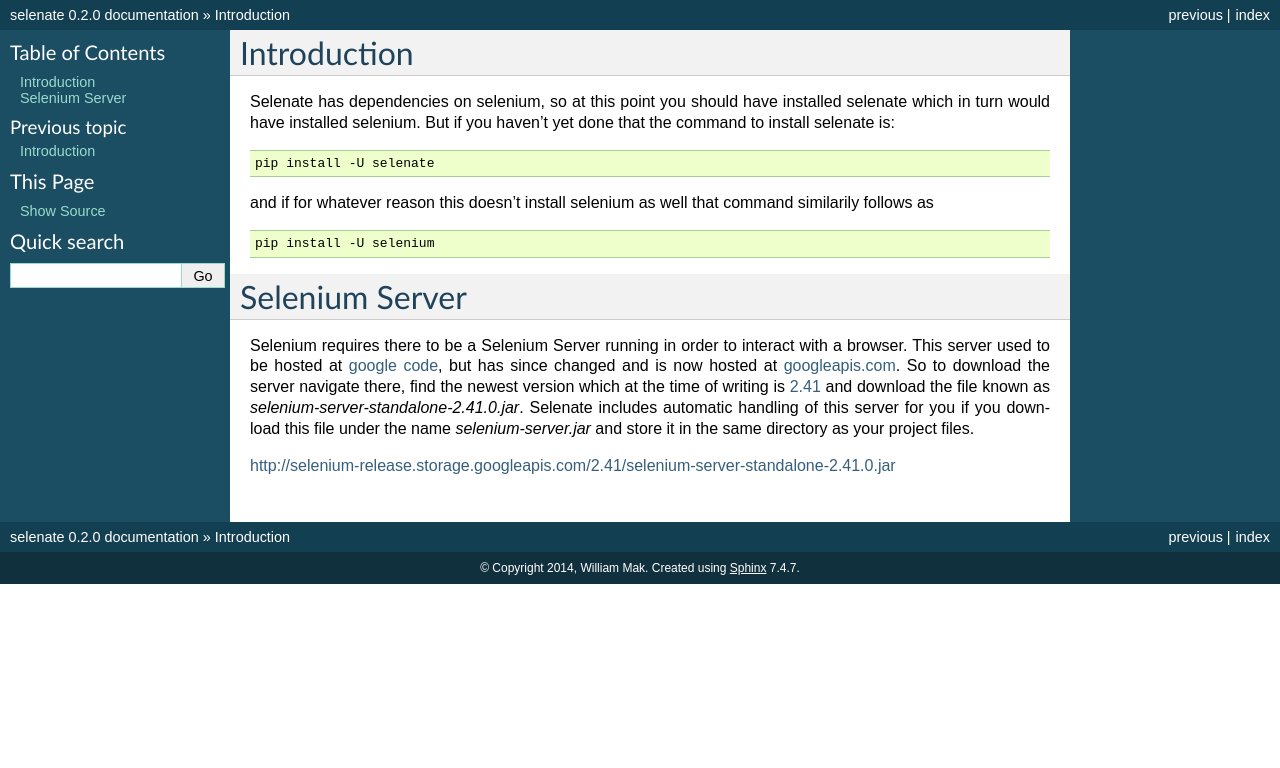
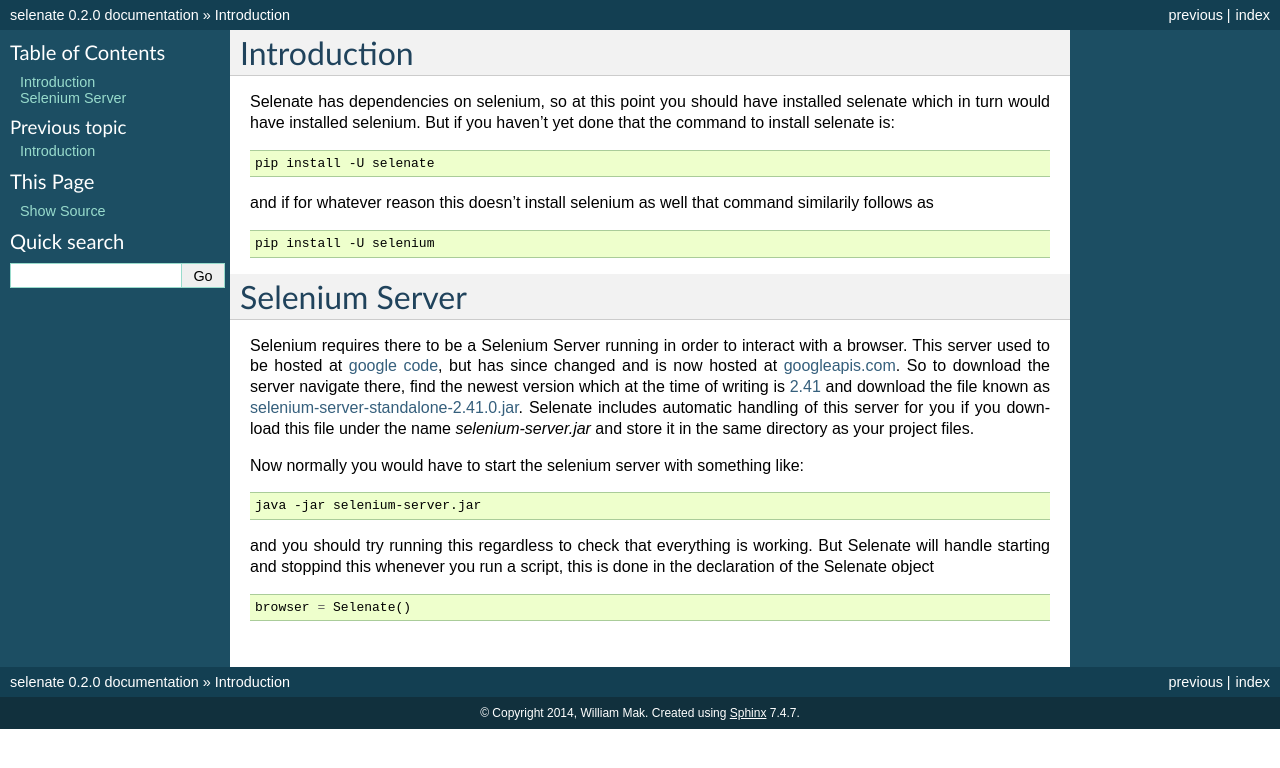
Before and after one commit to wmak/selenate, a Sphinx documentation site: the page built from docs/setup/intro.rst, in a window 1280 px wide. Shown: the top 768 px of the page. Built offline with Sphinx 7.4.7, drawn with Linux system fonts in a browser that asks for light colours.

Commit message:
working on documentation

```diff
--- a/docs/setup/intro.rst
+++ b/docs/setup/intro.rst
@@ -23,7 +23,7 @@
 with a browser. This server used to be hosted at `google code`_, but has since
 changed and is now hosted at `googleapis.com`_. So to download the server
 navigate there, find the newest version which at the time of writing is 2.41_
-and download the file known as `selenium-server-standalone-2.41.0.jar`. Selenate
+and download the file known as `selenium-server-standalone-2.41.0.jar`_. Selenate
 includes automatic handling of this server for you if you download this file
 under the name `selenium-server.jar` and store it in the same directory as your
 project files.
@@ -31,5 +31,18 @@
 .. _`google code`: https://code.google.com/p/selenium/downloads/list
 .. _googleapis.com: http://selenium-release.storage.googleapis.com/index.html
 .. _2.41: http://selenium-release.storage.googleapis.com/index.html?path=2.41/
-.. _selenium-server-standalone-2.41.0.jar:
-http://selenium-release.storage.googleapis.com/2.41/selenium-server-standalone-2.41.0.jar
+.. _selenium-server-standalone-2.41.0.jar: http://selenium-release.storage.googleapis.com/2.41/selenium-server-standalone-2.41.0.jar
+
+Now normally you would have to start the selenium server with something like:
+
+.. code-block:: bash
+
+    java -jar selenium-server.jar
+
+and you should try running this regardless to check that everything is working.
+But Selenate will handle starting and stoppind this whenever you run a script,
+this is done in the declaration of the Selenate object
+
+.. code-block:: python
+
+    browser = Selenate()
```
